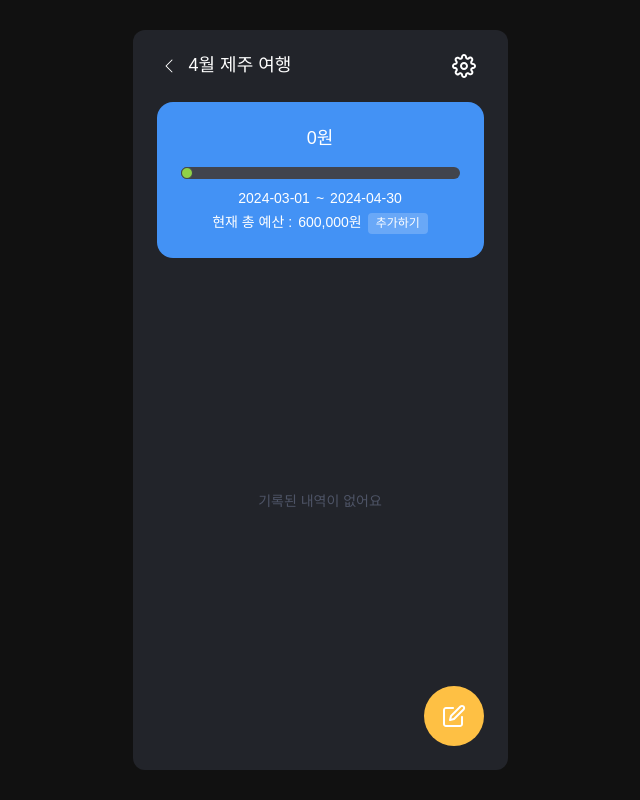
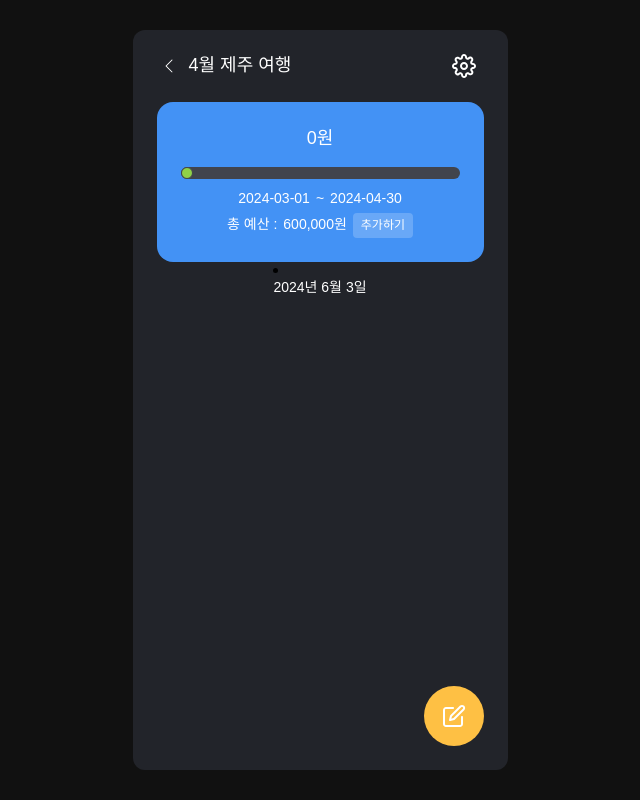
Before and after one commit to yojessie/budget, a React (Create React App) app: page /budget-list-id in a window 1280 px wide. Shown: the whole page, without its empty margins (320-960 px from the left). Built offline with nearby package versions, Linux system fonts and the light colour scheme; a web font is replaced by a local one.

Commit message:
implement budget-list-id page

```diff
--- a/src/App.js
+++ b/src/App.js
@@ -33,7 +33,11 @@ const App = () => {
             }
           />
           <Route path="/budget-set" element={<BudgetSet />} />
-          <Route path="/budget-list-id" element={<BudgetListId />} />
+          <Route
+            path="/budget-list-id"
+            element={<BudgetListId />}
+            isEmpty={false}
+          />
         </Routes>
       </Router>
     </ThemeProvider>
--- a/src/components/Content/BudgetItem.js
+++ b/src/components/Content/BudgetItem.js
@@ -26,7 +26,6 @@ const BudgetItem = () => {
         </DateWrapper>
       </TextWrapper>
       <IconButton
-        className="starButton"
         onClick={handleFavorit}
         isFavorit={isFavorit}
         iconType="star"
--- a/src/components/Content/BudgetItem.styled.js
+++ b/src/components/Content/BudgetItem.styled.js
@@ -14,7 +14,7 @@ export const StyledList = styled.li`
     margin-bottom: 0;
   }
 
-  .starButton {
+  button {
     color: ${({ isFavorit, theme }) =>
       isFavorit ? theme.color.yellow : theme.color.bgDisabled};
   }
--- a/src/components/Content/BudgetSummary.js
+++ b/src/components/Content/BudgetSummary.js
@@ -1,53 +1,11 @@
 import React from "react";
-import styled from "styled-components";
 import TextButton from "../Modules/TextButton";
-
-const StyledSummary = styled.div`
-  width: 100%;
-  height: auto;
-  background-color: ${({ theme }) => theme.color.blue};
-  color: ${({ theme }) => theme.color.white};
-  border-radius: ${({ theme }) => theme.radius.large};
-  padding: 24px;
-
-  h1 {
-    margin-bottom: 16px;
-  }
-`;
-
-const BarGraph = styled.div`
-  position: relative;
-  width: 100%;
-  height: 12px;
-  border-radius: 6px;
-  background-color: ${({ theme }) => theme.color.stroke};
-  margin-bottom: 10px;
-`;
-
-const Bar = styled.div`
-  position: absolute;
-  left: 0;
-  top: 0;
-  width: 12px;
-  height: 12px;
-  background-color: ${({ theme }) => theme.color.green};
-  border: 1px solid ${({ theme }) => theme.color.stroke};
-  border-radius: 6px;
-`;
-
-const TextWrapper = styled.div`
-  ${({ theme }) => theme.flex.centerRow};
-  gap: 6px;
-  margin-bottom: 4px;
-
-  &:last-child {
-    margin-bottom: 0;
-  }
-
-  p {
-    font-weight: 100;
-  }
-`;
+import {
+  StyledSummary,
+  BarGraph,
+  Bar,
+  TextWrapper,
+} from "./BudgetSummary.styled";
 
 const BudgetSummary = () => {
   return (
@@ -62,7 +20,7 @@ const BudgetSummary = () => {
         <p>2024-04-30</p>
       </TextWrapper>
       <TextWrapper>
-        <p>현재 총 예산 :</p>
+        <p>총 예산 :</p>
         <p>600,000원</p>
         <TextButton title={"추가하기"} />
       </TextWrapper>
--- /dev/null
+++ b/src/components/Content/BudgetSummary.styled.js
@@ -0,0 +1,48 @@
+import styled from "styled-components";
+
+export const StyledSummary = styled.div`
+  width: 100%;
+  height: auto;
+  background-color: ${({ theme }) => theme.color.blue};
+  color: ${({ theme }) => theme.color.white};
+  border-radius: ${({ theme }) => theme.radius.large};
+  padding: 24px;
+
+  h1 {
+    margin-bottom: 16px;
+  }
+`;
+
+export const BarGraph = styled.div`
+  position: relative;
+  width: 100%;
+  height: 12px;
+  border-radius: 6px;
+  background-color: ${({ theme }) => theme.color.stroke};
+  margin-bottom: 10px;
+`;
+
+export const Bar = styled.div`
+  position: absolute;
+  left: 0;
+  top: 0;
+  width: 12px;
+  height: 12px;
+  background-color: ${({ theme }) => theme.color.green};
+  border: 1px solid ${({ theme }) => theme.color.stroke};
+  border-radius: 6px;
+`;
+
+export const TextWrapper = styled.div`
+  ${({ theme }) => theme.flex.centerRow};
+  gap: 6px;
+  margin-bottom: 4px;
+
+  &:last-child {
+    margin-bottom: 0;
+  }
+
+  p {
+    font-weight: 100;
+  }
+`;
--- /dev/null
+++ b/src/components/Content/SpendListItem.js
@@ -0,0 +1,13 @@
+import React from "react";
+import { StyledSpendDay, StyledSpendItem } from "./SpendListItem.styled";
+
+const SpendListItem = () => {
+  return (
+    <StyledSpendDay>
+      <p>2024년 6월 3일</p>
+      <StyledSpendItem></StyledSpendItem>
+    </StyledSpendDay>
+  );
+};
+
+export default SpendListItem;
--- /dev/null
+++ b/src/components/Content/SpendListItem.styled.js
@@ -0,0 +1,5 @@
+import styled from "styled-components";
+
+export const StyledSpendDay = styled.li``;
+
+export const StyledSpendItem = styled.div``;
--- a/src/components/Modules/TextButton.js
+++ b/src/components/Modules/TextButton.js
@@ -1,10 +1,10 @@
 import React from "react";
 import styled from "styled-components";
 
-const StyledButton = styled.div`
+const StyledButton = styled.button`
   background-color: ${({ theme }) => theme.color.white20};
   ${({ theme }) => theme.flex.center};
-  padding: 2px 8px 2px 8px;
+  padding: 4px 8px;
   border-radius: 4px;
   ${({ theme }) => theme.typo.small};
   color: ${({ theme }) => theme.color.white};
--- a/src/pages/BudgetListId.js
+++ b/src/pages/BudgetListId.js
@@ -4,15 +4,20 @@ import Gnb from "../components/Modules/Gnb";
 import FloatButton from "../components/Modules/FloatButton";
 import BudgetSummary from "../components/Content/BudgetSummary";
 import { EmptyContainer } from "./BudgetListId.styled";
+import SpendListItem from "../components/Content/SpendListItem";
 
-const BudgetListId = () => {
+const BudgetListId = ({ isEmpty }) => {
   return (
     <Container>
       <Gnb isDetail={true} title={"4월 제주 여행"}></Gnb>
       <BudgetSummary />
-      <EmptyContainer>
-        <p>기록된 내역이 없어요</p>
-      </EmptyContainer>
+      {isEmpty ? (
+        <EmptyContainer>
+          <p>기록된 내역이 없어요</p>
+        </EmptyContainer>
+      ) : (
+        <SpendListItem></SpendListItem>
+      )}
       <FloatButton />
     </Container>
   );
```
